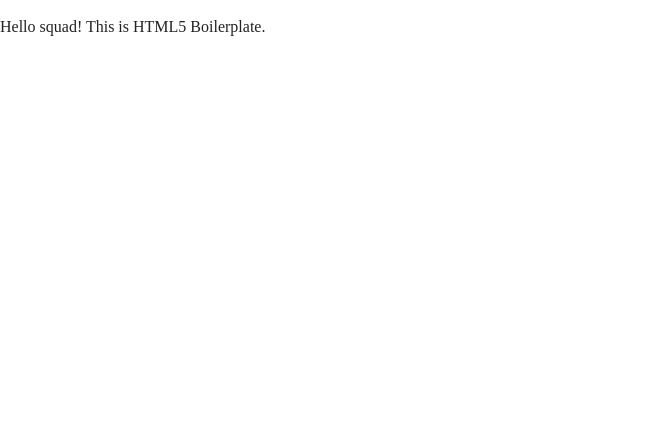
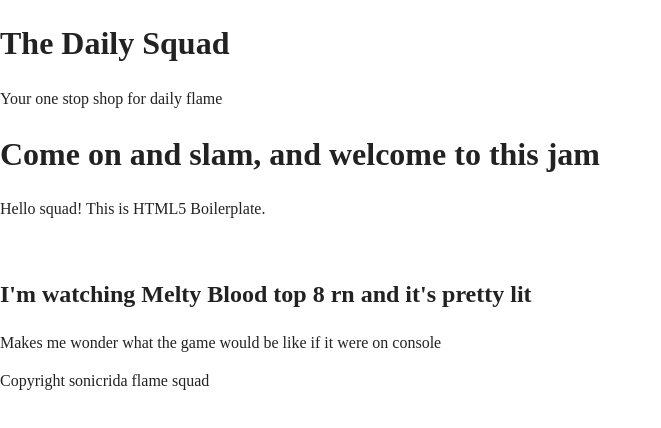
Before and after one commit to NabealRashidi/Nrashidi, a plain HTML site: page index.html in a window 1280 px wide. Shown: the whole page, without its empty margins (0-661 px from the left). Drawn offline with nearby package versions, Linux system fonts and the light colour scheme.

Commit message:
Update index.html

```diff
--- a/index.html
+++ b/index.html
@@ -23,7 +23,27 @@
   <![endif]-->
 
   <!-- Add your site or application content here -->
-  <p>Hello squad! This is HTML5 Boilerplate.</p>
+<h1>The Daily Squad </h1>
+
+<p>Your one stop shop for daily flame</p>
+
+  <article>
+
+    <h1>Come on and slam, and welcome to this jam</h1>
+
+    <p>Hello squad! This is HTML5 Boilerplate.</p>
+
+    <br>
+
+    <h2>I'm watching Melty Blood top 8 rn and it's pretty lit</h2>
+
+    <p>Makes me wonder what the game would be like if it were on console</p>
+
+
+  </article>
+
+  <footer>Copyright sonicrida flame squad</footer>
+
   <script src="js/vendor/modernizr-3.7.1.min.js"></script>
   <script src="https://code.jquery.com/jquery-3.4.1.min.js" integrity="sha256-CSXorXvZcTkaix6Yvo6HppcZGetbYMGWSFlBw8HfCJo=" crossorigin="anonymous"></script>
   <script>window.jQuery || document.write('<script src="js/vendor/jquery-3.4.1.min.js"><\/script>')</script>
```
